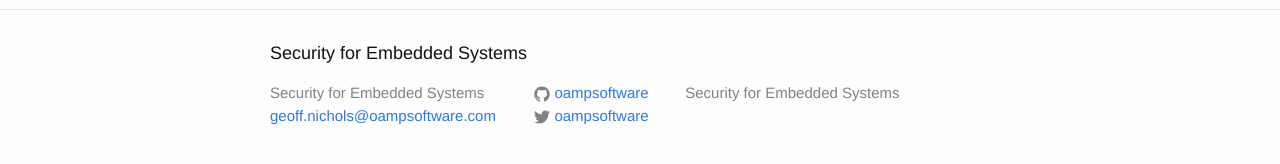
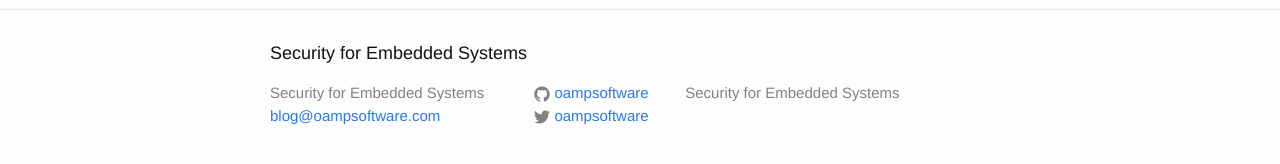
Before and after one commit to oampsoftware/blog, a Jekyll site: the page built from docs/index.html, in a window 1280 px wide. Shown: the part 287-451 px from the top of the page. Built offline with Jekyll 4.4.1, drawn with Linux system fonts in a browser that asks for light colours.

Commit message:
Update _config.yml

```diff
--- a/docs/_config.yml
+++ b/docs/_config.yml
@@ -1,6 +1,6 @@
 # Site settings
 title: Security for Embedded Systems
-email: geoff.nichols@oampsoftware.com
+email: blog@oampsoftware.com
 description: > # this means to ignore newlines until "baseurl:"
   Security for Embedded Systems
 baseurl: "/security" # the subpath of your site, e.g. /blog/
```
